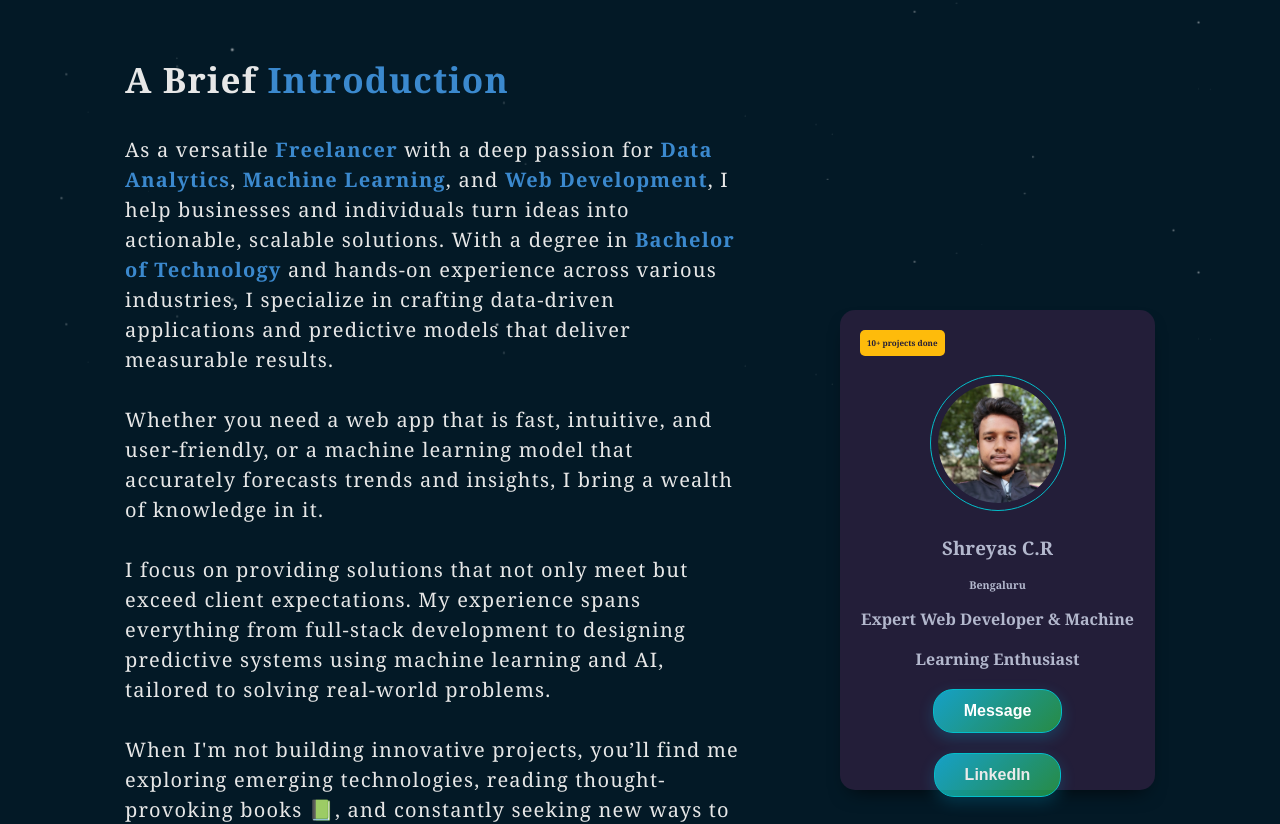
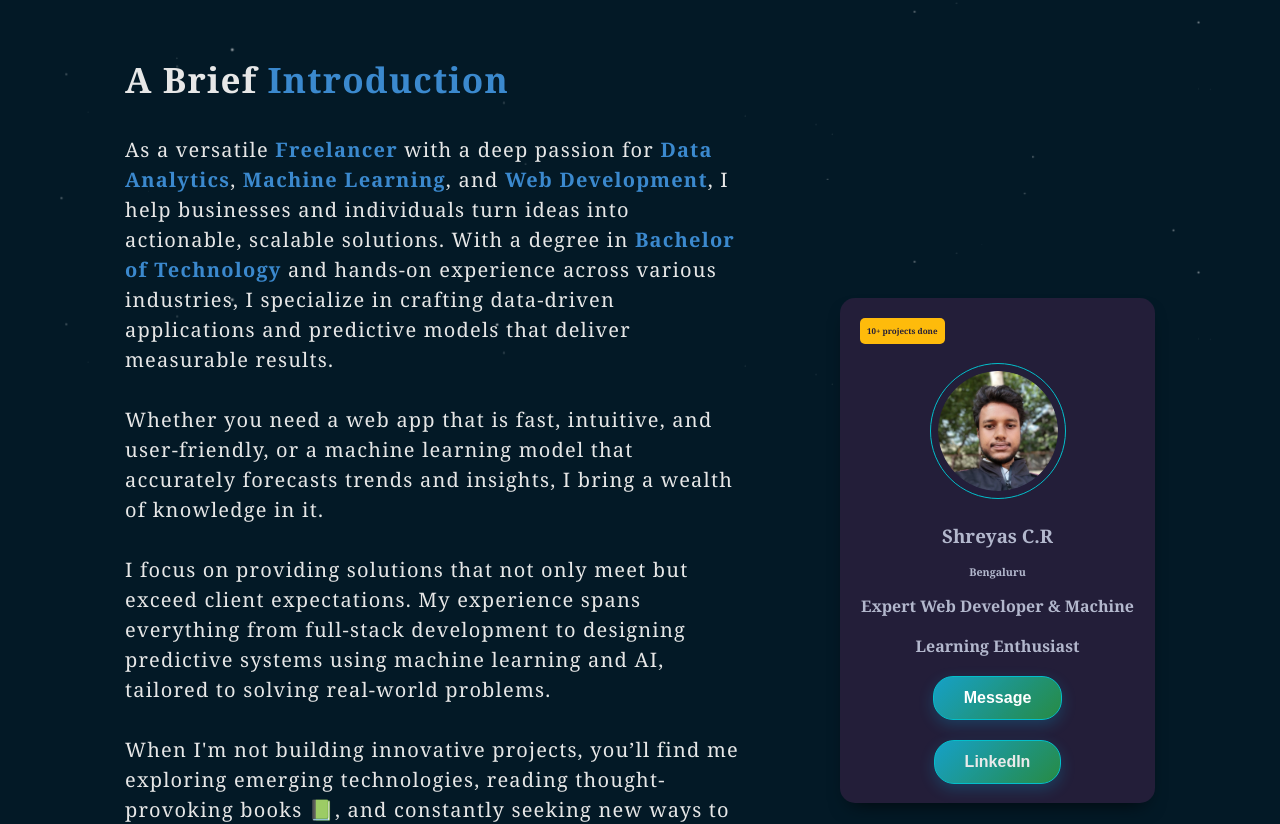
Before and after one commit to ssyasa/Portfolio, a React (Create React App) app: page / in a window 1280 px wide. Shown: the part 680-1504 px from the top of the page. Built offline with nearby package versions, Linux system fonts and the light colour scheme.

Commit message:
profile card

```diff
--- a/src/index.css
+++ b/src/index.css
@@ -253,7 +253,7 @@ b{
   padding: 65px 20px;
   position: relative;
   width: 275px;
-  height: 350px;
+  height: 375px;
   text-align: center;
   font-weight: bold;
   font-size: 16px;
```
